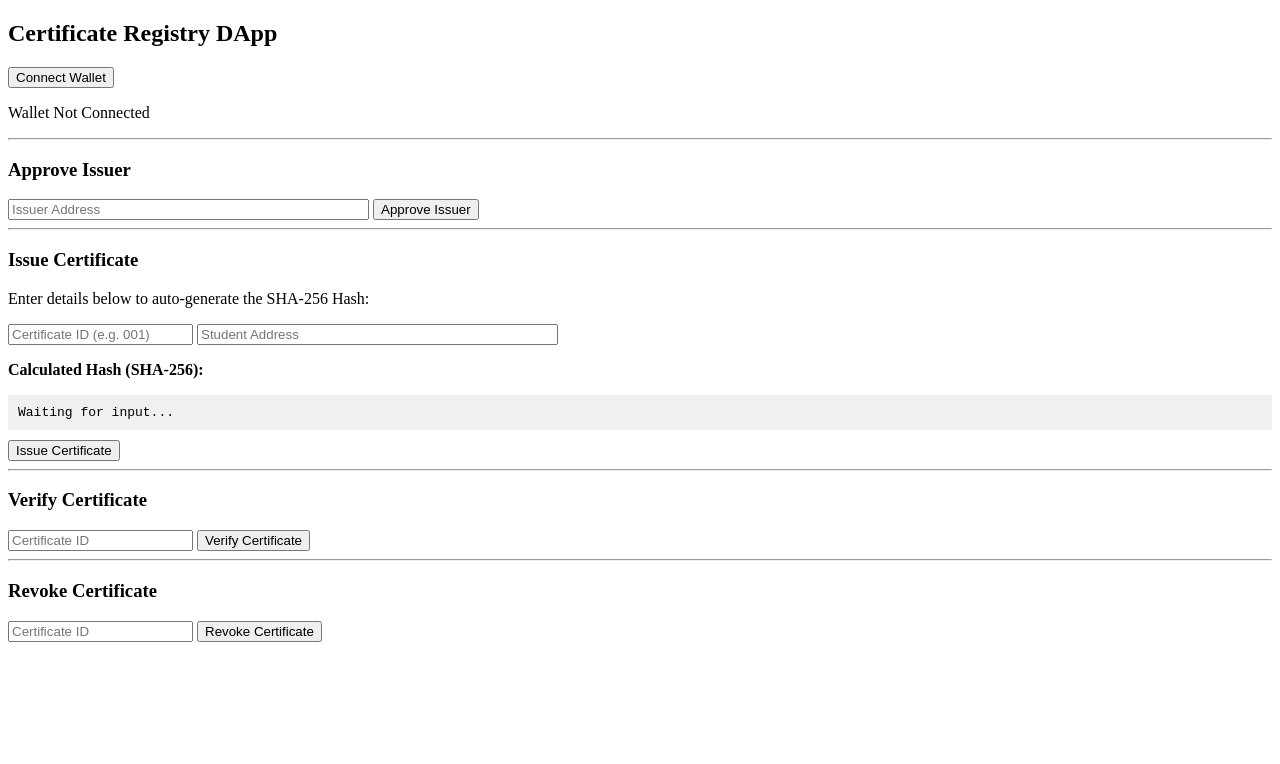
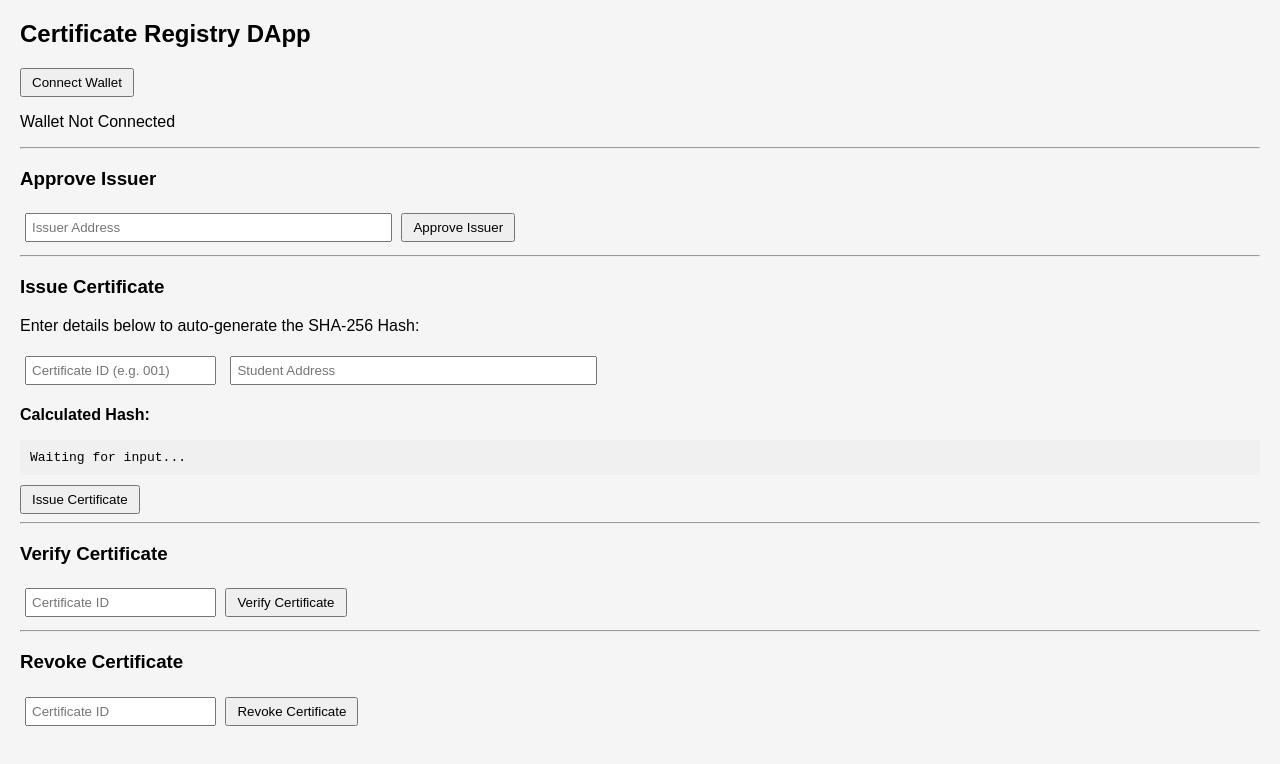
Before and after one commit to abdullahwrm/CertificateRegistryProject, a website: page frontend/index.html in a window 1280 px wide. Drawn offline with Linux system fonts and the light colour scheme.

Commit message:
Update index.html

```diff
--- a/frontend/index.html
+++ b/frontend/index.html
@@ -3,6 +3,7 @@
 <head>
   <meta charset="UTF-8">
   <title>Group 8 Certificate Registry</title>
+  <link rel="stylesheet" href="style.css">
   <script src="https://cdn.jsdelivr.net/npm/ethers@5.7.2/dist/ethers.umd.min.js"></script>
 </head>
 <body>
@@ -27,7 +28,7 @@
 
   <input id="certId" placeholder="Certificate ID (e.g. 001)" oninput="autoComputeHash()">
   <input id="studentAddress" placeholder="Student Address" size="42" oninput="autoComputeHash()">
-  <p><strong>Calculated Hash (SHA-256):</strong></p>
+  <p><strong>Calculated Hash:</strong></p>
   <div id="hashDisplay" style="background:#f0f0f0; padding:10px; font-family:monospace; word-wrap:break-word; margin-bottom:10px;">Waiting for input...</div>
 
   <button onclick="issueCertificate()">Issue Certificate</button>
```
